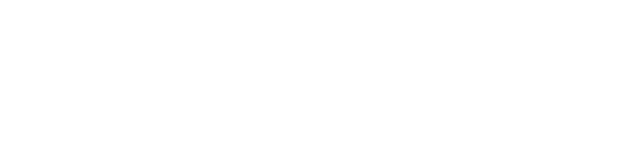
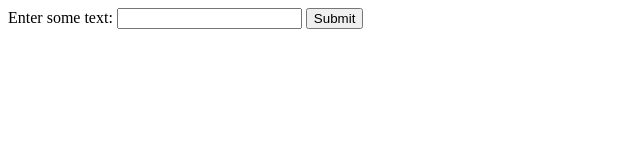
Before and after one commit to BunleapBeun/Practice-JS, a plain HTML site: page index.html in a window 1280 px wide. Shown: the whole page, without its empty margins (0-640 px from the left). Drawn offline with Linux system fonts and the light colour scheme.

Commit message:
update func

```diff
--- a/index.html
+++ b/index.html
@@ -1,14 +1,21 @@
 <!DOCTYPE html>
 <html lang="en">
+
     <head>
         <meta charset="UTF-8">
         <meta name="viewport" content="width=device-width, initial-scale=1.0">
-    <title>Practice JavaScript</title>
+        <title>Event Listener Example</title>
     </head>
+
     <body>
 
-
+        <form id="myForm">
+            <label for="userInput">Enter some text:</label>
+            <input type="text" id="userInput" name="userInput" required>
+            <button type="submit">Submit</button>
+        </form>
 
         <script src="script.js"></script>
     </body>
+
 </html>
--- a/script.js
+++ b/script.js
@@ -0,0 +1,10 @@
+const form = document.getElementById('myForm');
+const input = document.getElementById('userInput');
+
+form.addEventListener('submit', function (event) {
+    event.preventDefault();
+
+    const inputValue = input.value;
+
+    console.log('Input Value:', inputValue);
+});
```
Lines whose indentation alone changed are shown as unchanged.
